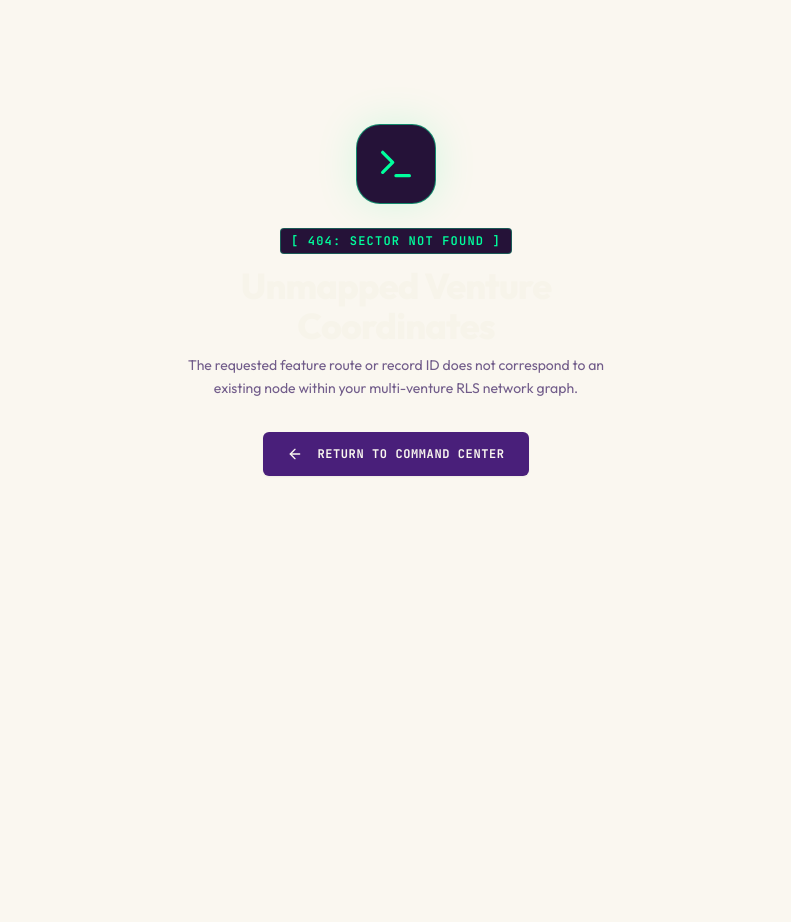
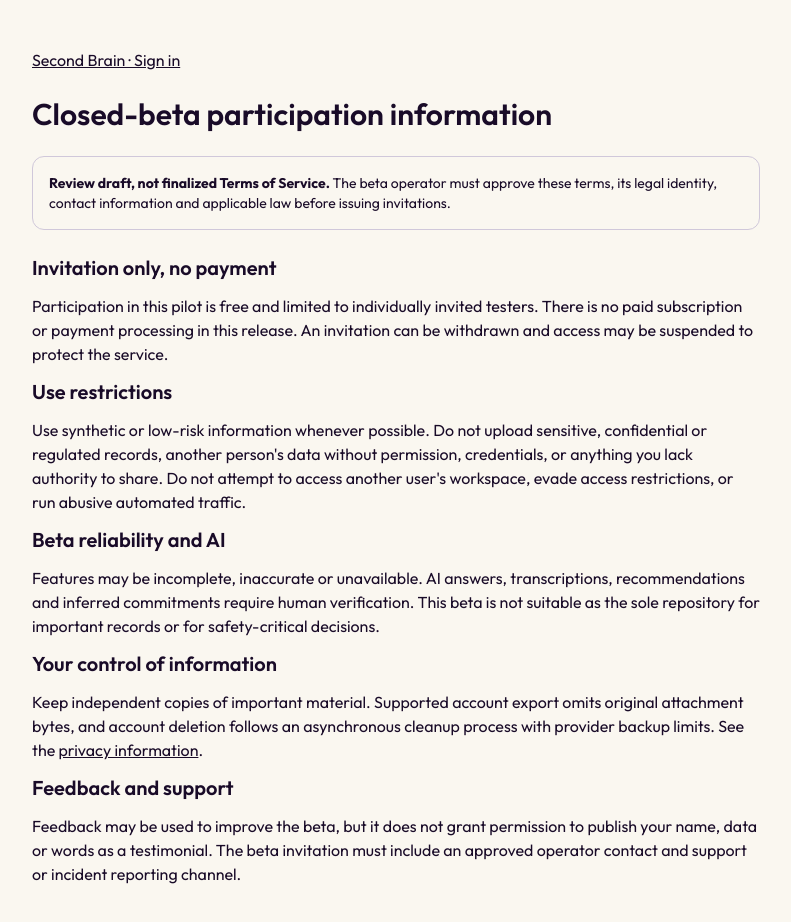
Before and after one commit to t4j44/mysecondbrain, a Next.js app in the folder apps/web/: page /terms in a window 1280 px wide. Before the commit this address had no page. Shown: the top 922 px of the page, without its empty margins (244-1035 px from the left). Before the commit the page ends 800 px from the top, so only its background shows below. Built offline with nearby package versions, Linux system fonts and the light colour scheme.

Commit message:
feat(beta): add truthful closed-beta access and privacy disclosure

```diff
--- /dev/null
+++ b/apps/web/app/terms/page.tsx
@@ -0,0 +1,44 @@
+import type { Metadata } from 'next';
+import Link from 'next/link';
+
+export const metadata: Metadata = {
+  title: 'Closed-beta participation information',
+  description: 'Limitations and expected conduct for invited Second Brain beta testers.',
+};
+
+export default function BetaParticipationInformation() {
+  return (
+    <main className="mx-auto max-w-3xl space-y-6 px-5 py-12 text-foreground">
+      <Link href="/login" className="underline">Second Brain · Sign in</Link>
+      <h1 className="text-3xl font-semibold">Closed-beta participation information</h1>
+      <p className="rounded-xl border p-4 text-sm">
+        <strong>Review draft, not finalized Terms of Service.</strong> The beta operator must
+        approve these terms, its legal identity, contact information and applicable law before
+        issuing invitations.
+      </p>
+      <section className="space-y-3">
+        <h2 className="text-xl font-semibold">Invitation only, no payment</h2>
+        <p>Participation in this pilot is free and limited to individually invited testers.
+          There is no paid subscription or payment processing in this release.
+          An invitation can be withdrawn and access may be suspended to protect the service.</p>
+        <h2 className="text-xl font-semibold">Use restrictions</h2>
+        <p>Use synthetic or low-risk information whenever possible. Do not upload sensitive,
+          confidential or regulated records, another person's data without permission,
+          credentials, or anything you lack authority to share. Do not attempt to access
+          another user's workspace, evade access restrictions, or run abusive automated traffic.</p>
+        <h2 className="text-xl font-semibold">Beta reliability and AI</h2>
+        <p>Features may be incomplete, inaccurate or unavailable. AI answers, transcriptions,
+          recommendations and inferred commitments require human verification. This beta is
+          not suitable as the sole repository for important records or for safety-critical decisions.</p>
+        <h2 className="text-xl font-semibold">Your control of information</h2>
+        <p>Keep independent copies of important material. Supported account export omits
+          original attachment bytes, and account deletion follows an asynchronous cleanup
+          process with provider backup limits. See the <Link href="/privacy" className="underline">privacy information</Link>.</p>
+        <h2 className="text-xl font-semibold">Feedback and support</h2>
+        <p>Feedback may be used to improve the beta, but it does not grant permission to
+          publish your name, data or words as a testimonial. The beta invitation must include
+          an approved operator contact and support or incident reporting channel.</p>
+      </section>
+    </main>
+  );
+}
```
